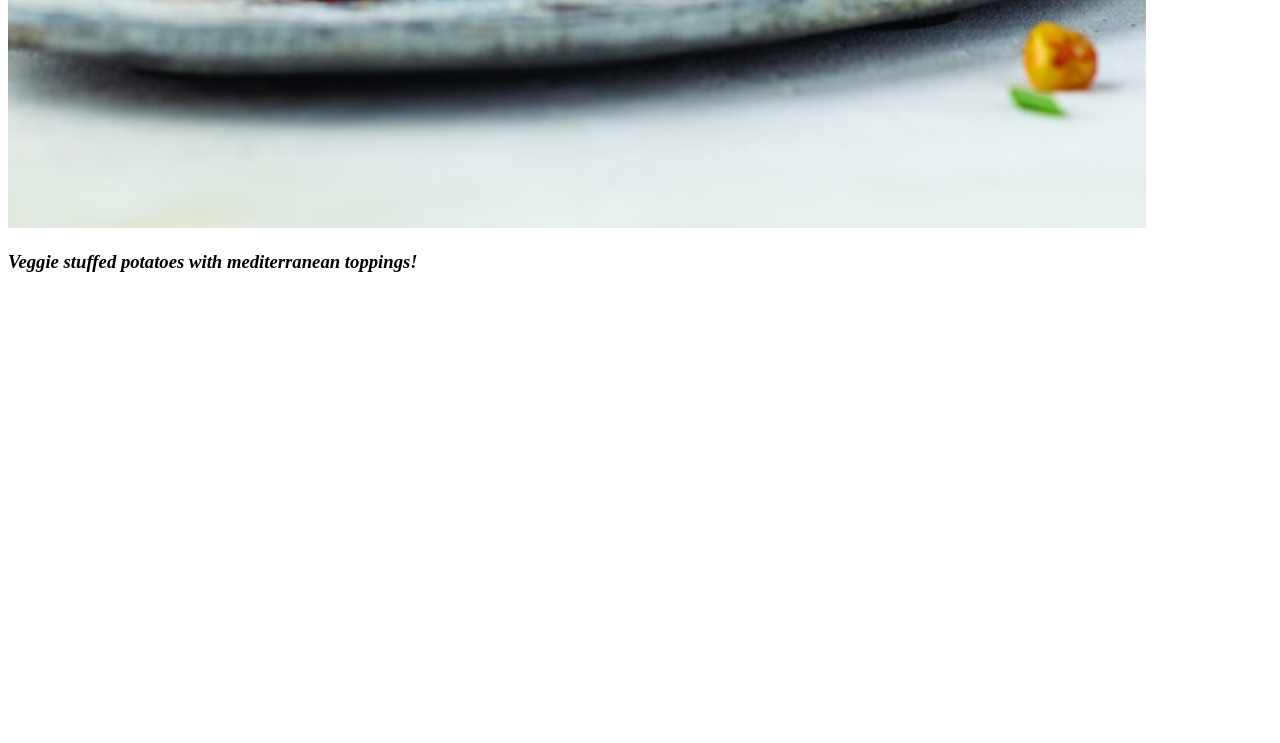
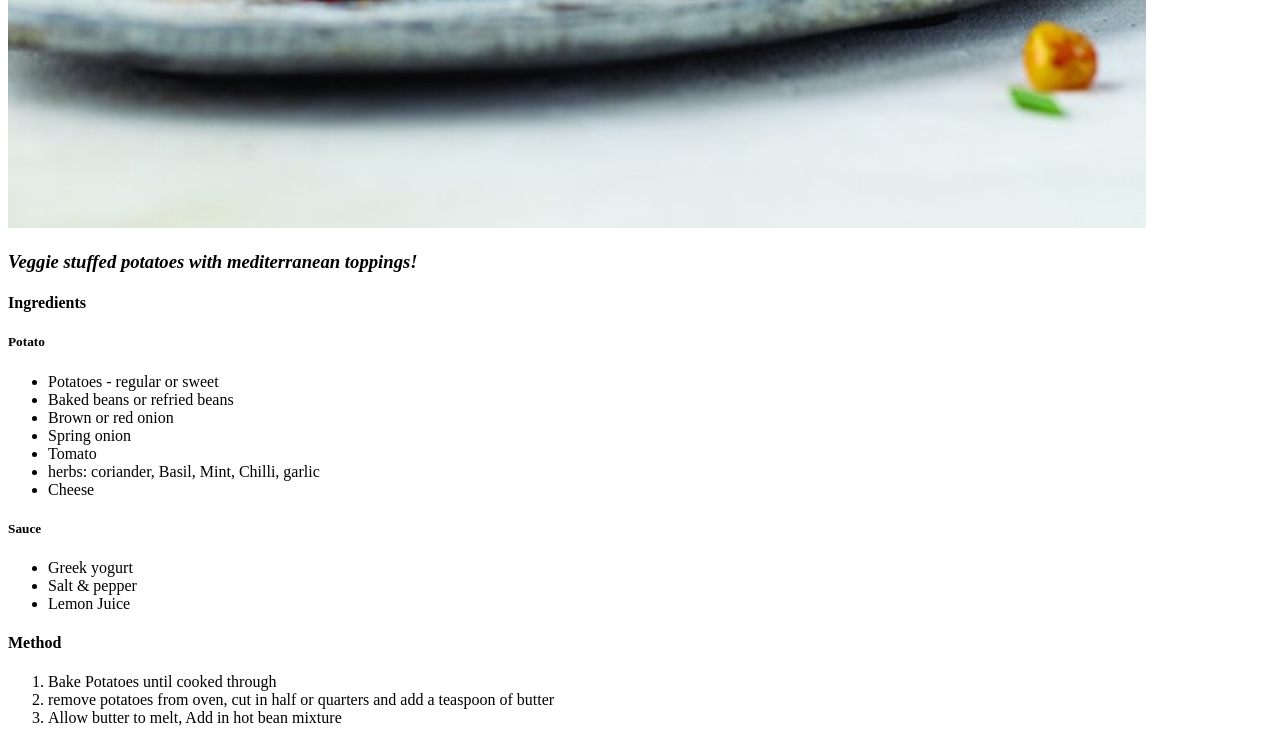
Before and after one commit to DGBochenek/odin-recipes, a plain HTML site: page recipes/stuffed_potatoes.html in a window 1280 px wide. Shown: the part 877-1620 px from the top of the page. Before the commit the page ends 1169 px from the top, so only its background shows below. Drawn offline with Linux system fonts and the light colour scheme.

Commit message:
added list and headings to first recipe

```diff
--- a/recipes/stuffed_potatoes.html
+++ b/recipes/stuffed_potatoes.html
@@ -11,5 +11,35 @@
     <img src="/images/sp1.jpg" alt="stuffed stuffed_potatoes title picture"width=90%>
     <h3><em>Veggie stuffed potatoes with mediterranean toppings! </em></h3>
 
+    <h4>Ingredients</h4>
+    <h5>Potato</h5>
+    <ul>
+        <li>Potatoes  - regular or sweet</li>
+        <li>Baked beans or refried beans</li>
+        <li> Brown or red onion</li>
+        <li>Spring onion</li>
+        <li>Tomato</li>
+        <li> herbs: coriander, Basil, Mint, Chilli, garlic</li>
+        <li>Cheese</li>
+    </ul>
+
+    <h5>Sauce</h5>
+    <ul>
+        <li>Greek yogurt</li>
+        <li>Salt & pepper</li>
+        <li>Lemon Juice</li>
+    </ul>
+
+    <h4> Method</h4>
+    <ol>
+        <li> Bake Potatoes until cooked through</li>
+        <li>remove potatoes from oven, cut in half or quarters and add a teaspoon of butter</li>
+        <li>Allow butter to melt, Add in hot bean mixture </li>
+
+
+    </ol>
+
+
+
 </body>
 </html>
```
